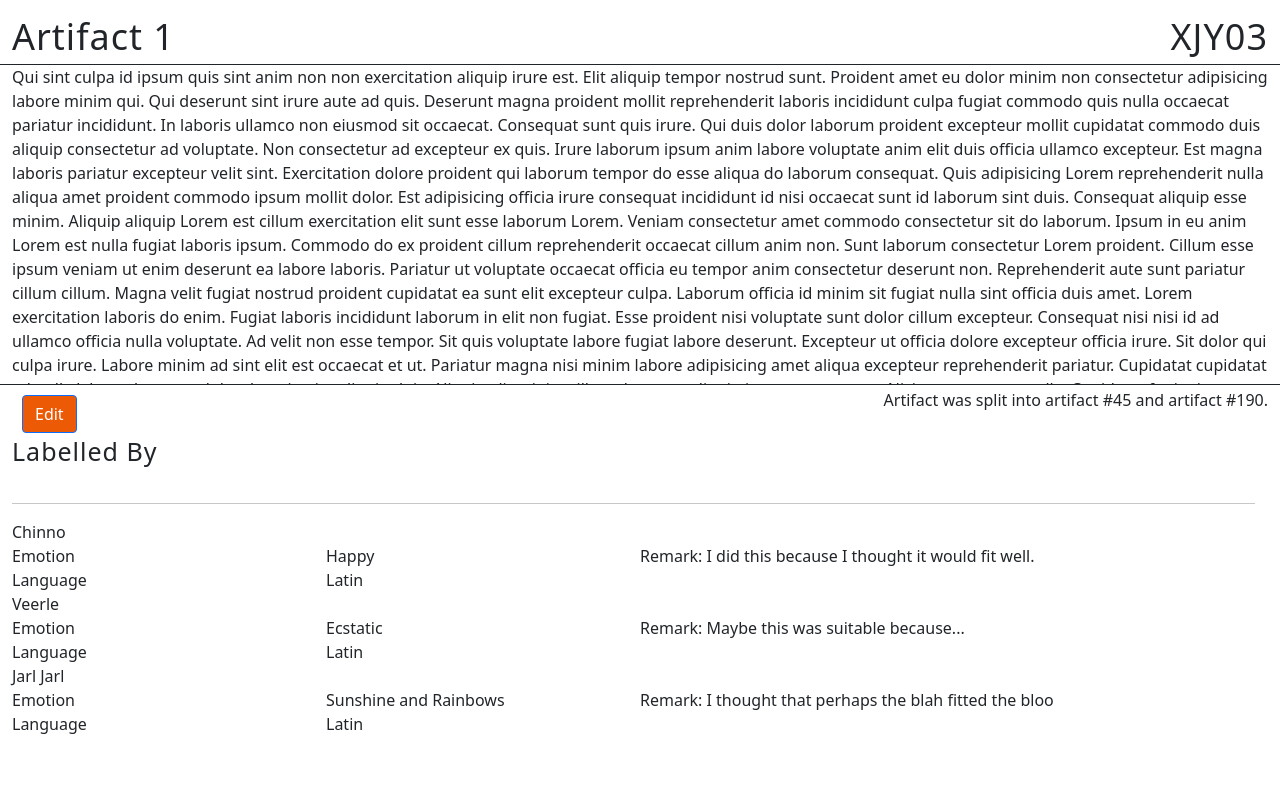
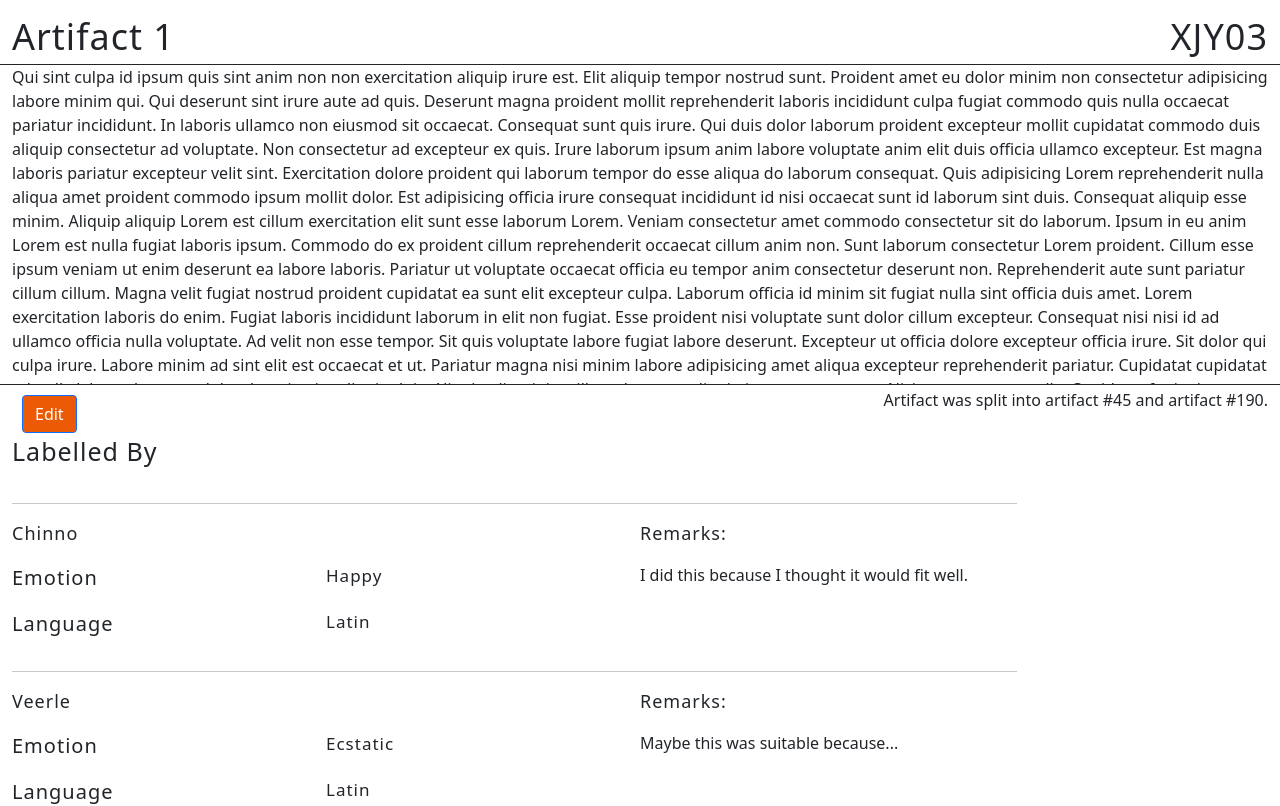
Before and after one commit to muctadir/lama, an Angular app in the folder frontend/: page /singleartifact in a window 1280 px wide. Shown: the top 806 px of the page. Built offline with nearby package versions, Linux system fonts and the light colour scheme.

Commit message:
Minor UI update Work in Progress

```diff
--- a/frontend/src/app/single-artifact-view/single-artifact-view.component.html
+++ b/frontend/src/app/single-artifact-view/single-artifact-view.component.html
@@ -43,7 +43,7 @@
         </div>
         <!--Line Separator-->
         <div class="col-12" id="horizontalLineMain">
-            <hr class="horizontalLine" style="height:1px; width:99%; border-width:0px;">
+            <hr class="horizontalLine" style="height:1px; width:80%; border-width:0px;">
         </div>
 
         <!--User Labels-->
@@ -53,8 +53,12 @@
                 <div class="row">
                     <!--Labeller Name-->
                     <div class="row">
-                        <div class="col-sm-12">
-                            {{userLabel.labellerName}}
+                        <div class="col-sm-6">
+                            <p id="labellerName">{{userLabel.labellerName}}</p>
+                        </div>
+                        <!--Remarks header-->
+                        <div class="col-sm-6">
+                            <p id="remarks">Remarks:</p>
                         </div>
                     </div>
                     <div class="row">
@@ -63,22 +67,23 @@
                             <div class="row">
                                 <div class="col-12" *ngFor="let label of userLabel.labelsGiven">
                                     <div class="row">
-                                        <div class="col">{{label.labelTypeName1}}</div>
-                                        <div class="col">{{label.labelGiven}}</div>
+                                        <div class="col"><p id="labelTypeName1">{{label.labelTypeName1}}</p></div>
+                                        <div class="col"><p id="labelGiven">{{label.labelGiven}}</p></div>
                                     </div>
                                 </div>
                             </div>
                         </div>
                         <!--Label Remark-->
                         <div class="col-6">
-                            Remark: {{userLabel.labelRemark}}
+                            <p>{{userLabel.labelRemark}}</p>
                         </div>
                     </div>
                 </div>
+                <!--Line Separator-->
+                    <div class="col-12" id="horizontalLineMain">
+                        <hr class="horizontalLine" style="height:1px; width:80%; border-width:0px;">
+                    </div>
             </div>
         </div>
-
-
     </div>
-
 </div>
--- a/frontend/src/app/single-artifact-view/single-artifact-view.component.scss
+++ b/frontend/src/app/single-artifact-view/single-artifact-view.component.scss
@@ -44,7 +44,6 @@ div.artifactContainer{
     min-height: 40vh;
     overflow-y: scroll;
 }
-
 #names{
     padding-top: 3px;
     padding-bottom: 5px;
@@ -92,8 +91,23 @@ div.artifactContainer{
 
 #editButton{
     padding-top: 10px;
-    position: fixed;
 }
 #artifactIdentifier{
     text-align: right
 }
+#labelTypeName1{
+    font-size: 20px;
+    letter-spacing: 1px;
+}
+#labelGiven{
+    font-size: 17px;
+    letter-spacing: 1px;
+}
+#remarks{
+    font-size: 18px;
+    letter-spacing: 1px;
+}
+#labellerName{
+    font-size: 18px;
+    letter-spacing: 1px;
+}
--- a/frontend/src/app/single-artifact-view/single-artifact-view.component.ts
+++ b/frontend/src/app/single-artifact-view/single-artifact-view.component.ts
@@ -85,6 +85,7 @@ export class SingleArtifactViewComponent implements OnInit {
       labelsGiven: [{labelTypeName1: "Emotion", labelGiven: "Sunshine and Rainbows"},
                     {labelTypeName1: "Language", labelGiven: "Latin"}]
     },
+
   ]
 
 
```
